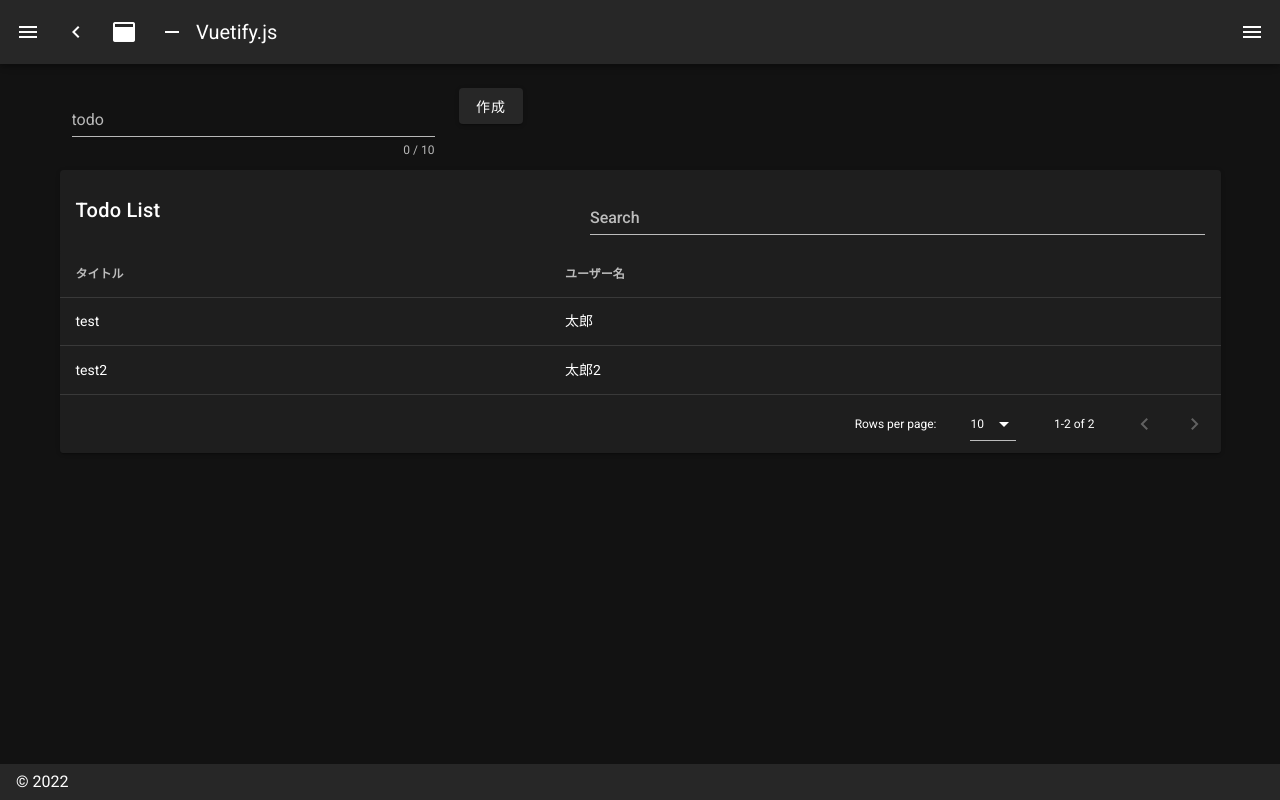
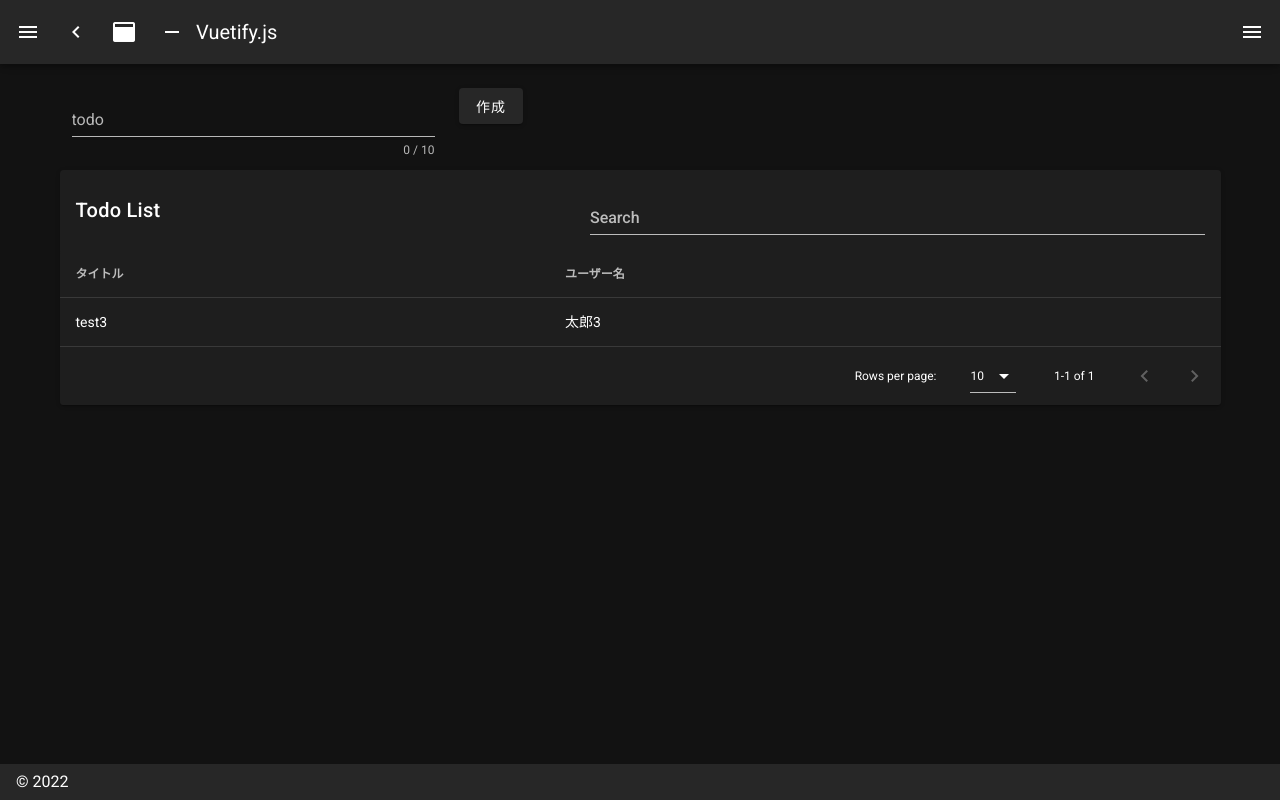
Before and after one commit to akira-iguchi/rails_nuxt, a Nuxt app in the folder front/: page / in a window 1280 px wide. Built offline with nearby package versions, Linux system fonts and the light colour scheme.

Commit message:
add todos

```diff
--- a/front/components/AddTodo.vue
+++ b/front/components/AddTodo.vue
@@ -22,6 +22,7 @@ export default {
   },
   methods: {
     handleSubmit() {
+      this.$emit("submit", this.title);
       this.title = "";
     }
   }
--- a/front/components/TodoList.vue
+++ b/front/components/TodoList.vue
@@ -11,8 +11,10 @@
 
 <script>
 export default {
+  props: ["todos"],
   data() {
     return {
+      // このtodosはpropsが優先なので表示されない
       todos: [
         {
           title: "test",
--- a/front/pages/index.vue
+++ b/front/pages/index.vue
@@ -6,7 +6,7 @@
 </template>
 
 <script>
-  // なくて良い
+  // なくて良い、「@」はトップディレクトリ
   import AddTodo from "@/components/AddTodo";
   import TodoList from "@/components/TodoList";
 
@@ -18,7 +18,12 @@
     },
     data() {
       return {
-        todos: [],
+        todos: [
+          {
+            title: "test3",
+            username: "太郎3"
+          },
+        ],
       };
     },
     methods: {
```
